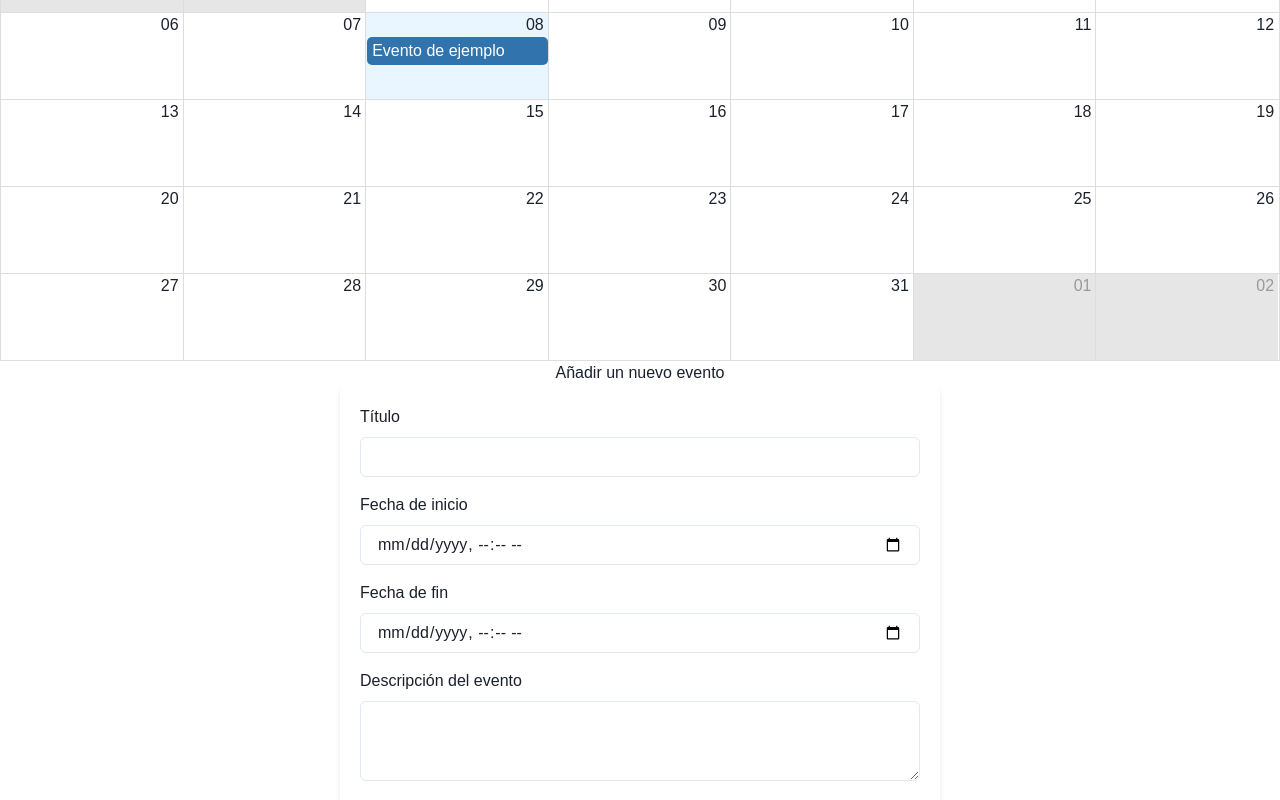
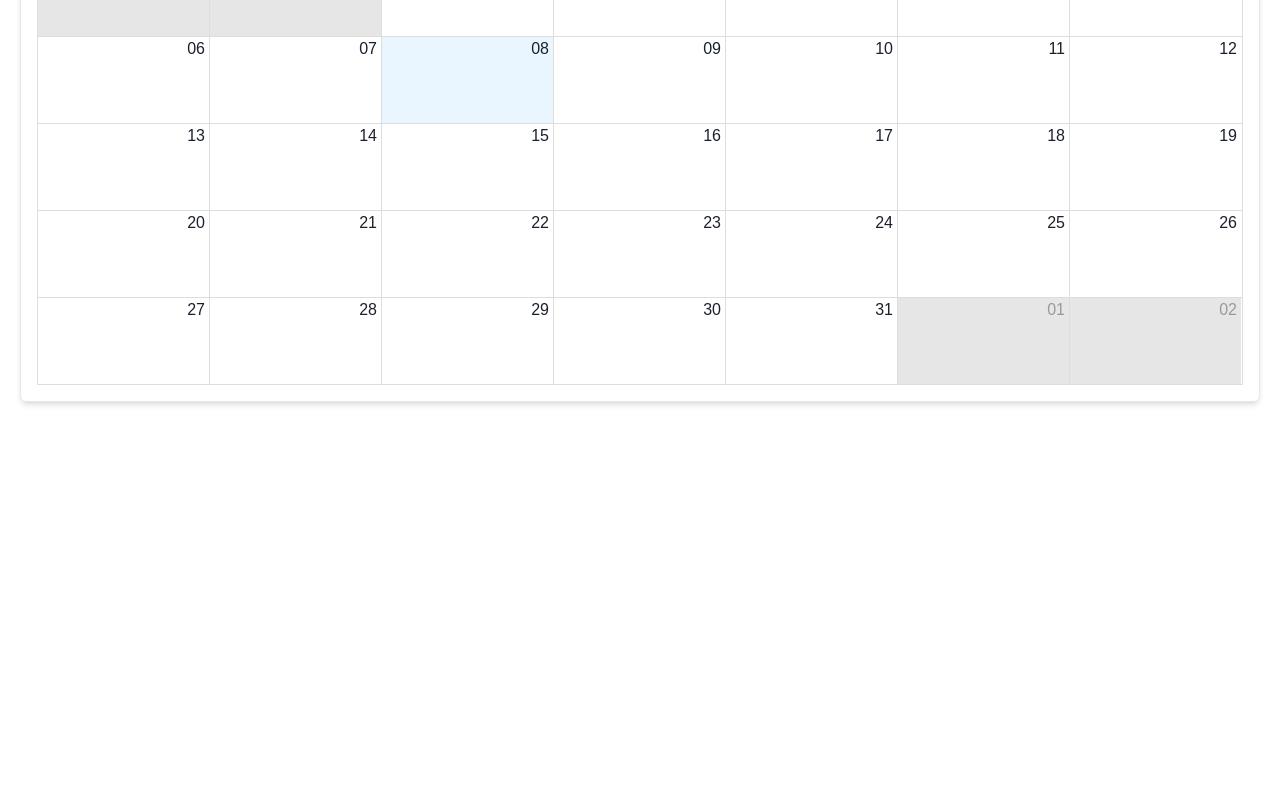
Before and after one commit to ulises-ASTRADA/moto-eventos, a React (Create React App) app: page /calendario in a window 1280 px wide. Shown: the part 260-1060 px from the top of the page. After the commit the page ends 800 px from the top, so only its background shows below. Built offline with nearby package versions, Linux system fonts and the light colour scheme.

Commit message:
Agrego estilos, cambio componentes, manejo enrutamientos y garantizo el guardado y redireccion desde la pagina de formulario de eventos

```diff
--- a/src/App.js
+++ b/src/App.js
@@ -1,14 +1,12 @@
 import React from 'react';
 import { BrowserRouter as Router, Route, Routes, Link } from 'react-router-dom';
-import logo from './logo.svg';
 import './App.css';
 import MainPage from './components/MainPage';
 import CalendarPage from './components/CalendarPage';
-import AddEventForm from './components/AddEventForm';
+import AddEventForm from './components/AddEventForm';  // Usamos directamente AddEventForm
 import EventDetailsPage from './components/EventDetailsPage';
 
 function App() {
-
   const [events, setEvents] = React.useState([]);
 
   return (
@@ -24,16 +22,18 @@ function App() {
               <Link to="/calendario">Calendario</Link>
             </li>
             <li>
-              <Link to="/formulario">Formulario para organizadores</Link>
+              <Link to="/formulario">Añadir evento</Link>  {/* Nueva ruta para el formulario */}
             </li>
           </ul>
         </nav>
 
         {/* Definición de rutas */}
         <Routes>
-          <Route path="/" element={<MainPage />} />
-          <Route path="/calendario" element={<CalendarPage />} />
-          <Route path="/formulario" element={<AddEventForm />} />
+          <Route path="/" element={<MainPage events={events} />} />
+          <Route path="/calendario" element={<CalendarPage events={events} setEvents={setEvents} />} />
+          <Route path="/formulario" element={<AddEventForm onSubmit={(newEvent) => {
+            setEvents([...events, newEvent]);  // Actualizamos el estado de eventos
+          }} />} />
           <Route path="/evento/:eventId" element={<EventDetailsPage events={events} />} />
         </Routes>
       </div>
@@ -41,5 +41,4 @@ function App() {
   );
 }
 
-
 export default App;
--- a/src/components/AddEventForm.jsx
+++ b/src/components/AddEventForm.jsx
@@ -1,4 +1,3 @@
-// src/components/AddEventForm.jsx
 import React from 'react';
 import { Formik, Form, Field, ErrorMessage } from 'formik';
 import * as Yup from 'yup';
@@ -11,11 +10,12 @@ import {
   Textarea,
   Button,
   FormErrorMessage,
-  VStack
+  VStack,
+  Heading
 } from '@chakra-ui/react';
 
 const AddEventForm = ({ onSubmit }) => {
-  const navigate = useNavigate(); // Hook para redirigir
+  const navigate = useNavigate();  // Hook para la redirección
 
   const initialValues = {
     title: '',
@@ -39,14 +39,17 @@ const AddEventForm = ({ onSubmit }) => {
     twitter: Yup.string().url('URL inválida')
   });
 
+  const handleSubmit = async (values, actions) => {
+    await onSubmit(values);  // Llama a la función que agrega el evento
+    actions.setSubmitting(false);  // Desactiva el estado de "enviando"
+    navigate('/calendario');  // Redirige a la página del calendario
+  };
+
   return (
     <Formik
       initialValues={initialValues}
       validationSchema={validationSchema}
-      onSubmit={(values) => {
-        onSubmit(values); // Llamamos a la función para agregar el evento
-        navigate('/calendario'); // Redirigimos a la página del calendario
-      }}
+      onSubmit={handleSubmit}
     >
       {({ handleSubmit, errors, touched }) => (
         <Box
@@ -58,6 +61,7 @@ const AddEventForm = ({ onSubmit }) => {
           boxShadow="md"
           borderRadius="md"
         >
+          <Heading as="h1" mb={6}>Añadir nuevo evento</Heading>
           <VStack spacing={4}>
             <FormControl isInvalid={errors.title && touched.title}>
               <FormLabel htmlFor="title">Título</FormLabel>
--- a/src/components/CalendarPage.jsx
+++ b/src/components/CalendarPage.jsx
@@ -1,46 +1,15 @@
-// src/components/CalendarPage.jsx
-import React, { useState } from 'react';
+import React from 'react';
 import { Calendar, momentLocalizer } from 'react-big-calendar';
 import moment from 'moment';
 import 'react-big-calendar/lib/css/react-big-calendar.css';
-import AddEventForm from './AddEventForm';
+import { Box, Heading } from '@chakra-ui/react';
 import { useNavigate } from 'react-router-dom';
 
 // Configuración del localizador de fechas
 const localizer = momentLocalizer(moment);
 
-const CalendarPage = () => {
-  const [events, setEvents] = useState([
-    {
-      title: "Evento de ejemplo",
-      start: new Date(),
-      end: new Date(),
-      allDay: true,
-      description: "Descripción del evento de ejemplo",
-      promoCode: "PROMO123",
-      facebook: "https://facebook.com/event",
-      instagram: "https://instagram.com/event",
-      twitter: "https://twitter.com/event"
-    },
-  ]);
-
+const CalendarPage = ({ events }) => {
   const navigate = useNavigate();
-
-  // Función para manejar la adición de un nuevo evento
-  const handleAddEvent = (values) => {
-    const newEvent = {
-      title: values.title,
-      start: new Date(values.start),
-      end: new Date(values.end),
-      description: values.description,
-      promoCode: values.promoCode || 'N/A',
-      facebook: values.facebook || '',
-      instagram: values.instagram || '',
-      twitter: values.twitter || ''
-    };
-    // Actualizamos el estado de events con el nuevo evento
-    setEvents([...events, newEvent]);
-  };
 
   // Función para manejar la selección de un evento
   const handleSelectEvent = (event) => {
@@ -49,8 +18,9 @@ const CalendarPage = () => {
   };
 
   return (
-    <div>
-      <h1>Calendario de Eventos</h1>
+    <Box p={5}>
+      <Heading as="h1" mb={4}>Calendario de Eventos</Heading>
+      <Box borderWidth="1px" borderRadius="md" p={4} boxShadow="md">
         <Calendar
           localizer={localizer}
           events={events}
@@ -59,10 +29,8 @@ const CalendarPage = () => {
           style={{ height: 500 }}
           onSelectEvent={handleSelectEvent}
         />
-      <h2>Añadir un nuevo evento</h2>
-      {/* Pasamos la función handleAddEvent al formulario como prop */}
-      <AddEventForm onSubmit={handleAddEvent} />
-    </div>
+      </Box>
+    </Box>
   );
 };
 
--- a/src/components/EventDetailsPage.jsx
+++ b/src/components/EventDetailsPage.jsx
@@ -1,29 +1,29 @@
-// src/components/EventDetailsPage.jsx
 import React from 'react';
 import { useParams } from 'react-router-dom';
+import { Box, Heading, Text, Link, List, ListItem } from '@chakra-ui/react';
 
 const EventDetailsPage = ({ events }) => {
-  const { eventId } = useParams();
-  const event = events.find((e, index) => index.toString() === eventId);
+  const { eventId } = useParams();  // Obtiene el ID del evento desde la URL
+  const event = events[parseInt(eventId, 10)];  // Busca el evento por su índice
 
   if (!event) {
-    return <h2>Evento no encontrado</h2>;
+    return <Heading as="h2">Evento no encontrado</Heading>;
   }
 
   return (
-    <div>
-      <h1>{event.title}</h1>
-      <p><strong>Descripción:</strong> {event.description}</p>
-      <p><strong>Fecha de inicio:</strong> {new Date(event.start).toLocaleString()}</p>
-      <p><strong>Fecha de fin:</strong> {new Date(event.end).toLocaleString()}</p>
-      <p><strong>Código promocional:</strong> {event.promoCode}</p>
-      <p><strong>Redes sociales:</strong></p>
-      <ul>
-        {event.facebook && <li><a href={event.facebook}>Facebook</a></li>}
-        {event.instagram && <li><a href={event.instagram}>Instagram</a></li>}
-        {event.twitter && <li><a href={event.twitter}>Twitter</a></li>}
-      </ul>
-    </div>
+    <Box p={5}>
+      <Heading as="h1" mb={4}>{event.title}</Heading>
+      <Text fontSize="lg" mb={4}><strong>Descripción:</strong> {event.description}</Text>
+      <Text mb={4}><strong>Fecha de inicio:</strong> {new Date(event.start).toLocaleString()}</Text>
+      <Text mb={4}><strong>Fecha de fin:</strong> {new Date(event.end).toLocaleString()}</Text>
+      <Text mb={4}><strong>Código promocional:</strong> {event.promoCode}</Text>
+      <Heading as="h3" fontSize="lg" mb={3}>Redes sociales</Heading>
+      <List spacing={3}>
+        {event.facebook && <ListItem><Link href={event.facebook} isExternal>Facebook</Link></ListItem>}
+        {event.instagram && <ListItem><Link href={event.instagram} isExternal>Instagram</Link></ListItem>}
+        {event.twitter && <ListItem><Link href={event.twitter} isExternal>Twitter</Link></ListItem>}
+      </List>
+    </Box>
   );
 };
 
--- a/src/components/MainPage.jsx
+++ b/src/components/MainPage.jsx
@@ -1,21 +1,30 @@
-// src/components/MainPage.js
 import React from 'react';
+import { Box, Heading, Text, List, ListItem } from '@chakra-ui/react';
 
-const MainPage = () => {
+const MainPage = ({ events }) => {
   return (
-    <div>
-      <header>
-        <h1>Eventos de Motos</h1>
-        <p>Bienvenido a la plataforma donde puedes ver y organizar eventos de motos.</p>
-      </header>
+    <Box p={5}>
+      <Heading as="h1" mb={4}>Eventos de Motos</Heading>
+      <Text fontSize="lg" mb={6}>
+        Bienvenido a la plataforma donde puedes ver y organizar eventos de motos.
+      </Text>
 
-      <section>
-        <h2>Próximos eventos</h2>
-        {/* Aquí iremos agregando los eventos */}
-        <p>No hay eventos disponibles por ahora.</p>
-      </section>
-    </div>
+      <Box>
+        <Heading as="h2" fontSize="xl" mb={4}>Próximos eventos</Heading>
+        {events.length > 0 ? (
+          <List spacing={3}>
+            {events.map((event, index) => (
+              <ListItem key={index} borderWidth="1px" borderRadius="md" p={4}>
+                <strong>{event.title}</strong> - {new Date(event.start).toLocaleDateString()}
+              </ListItem>
+            ))}
+          </List>
+        ) : (
+          <Text>No hay eventos disponibles por ahora.</Text>
+        )}
+      </Box>
+    </Box>
   );
-}
+};
 
 export default MainPage;
```
Lines whose indentation alone changed are shown as unchanged.
